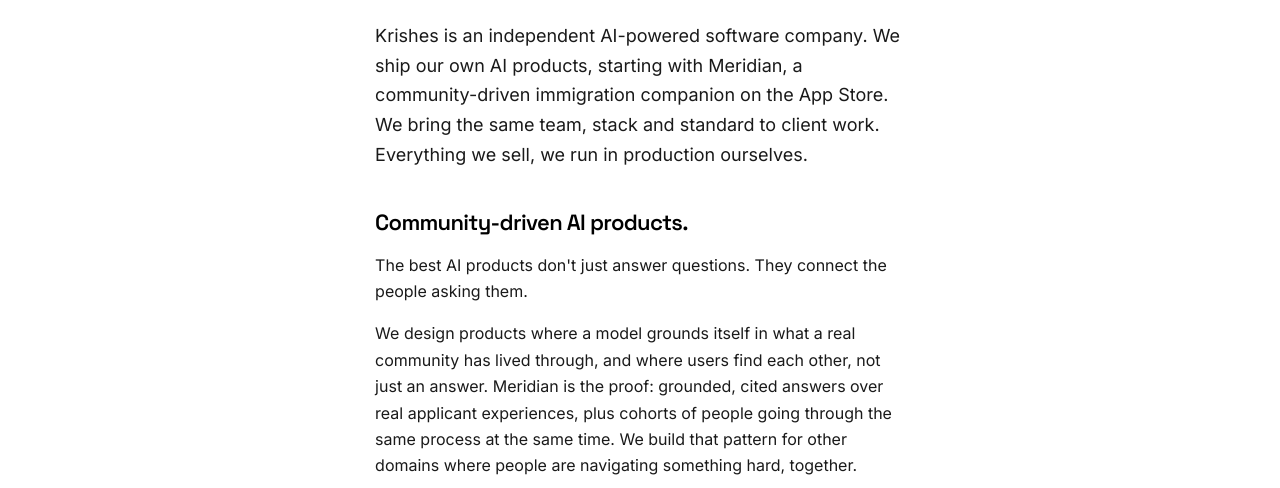
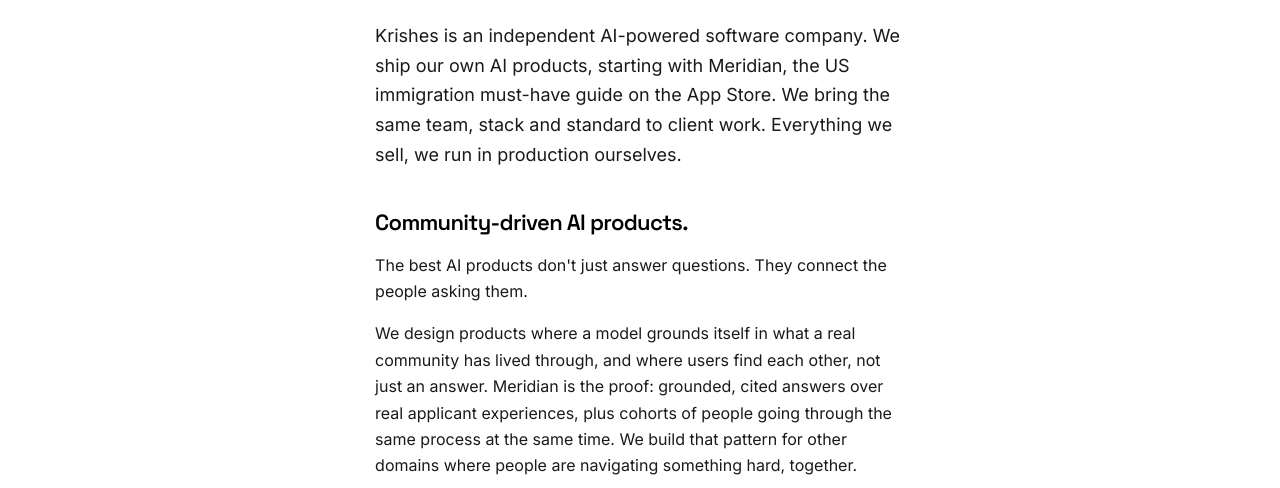
Before and after one commit to rajmalik/krishes-web, a plain HTML site: page about.html in a window 1280 px wide. Shown: the part 312-800 px from the top of the page. Drawn offline with Linux system fonts and the light colour scheme.

Commit message:
About: use the App Store wording for Meridian
Co-Authored-By: Claude Opus 5.5 <noreply@anthropic.com>

```diff
--- a/about.html
+++ b/about.html
@@ -43,8 +43,8 @@
       </h1>
       <p class="letter__lede reveal" style="--i:2">
         Krishes is an independent AI-powered software company. We ship our own AI
-        products, starting with Meridian, a community-driven immigration
-        companion on the App Store. We bring the same team, stack and
+        products, starting with Meridian, the US immigration must-have guide
+        on the App Store. We bring the same team, stack and
         standard to client work. Everything we sell, we run in production
         ourselves.
       </p>
```
